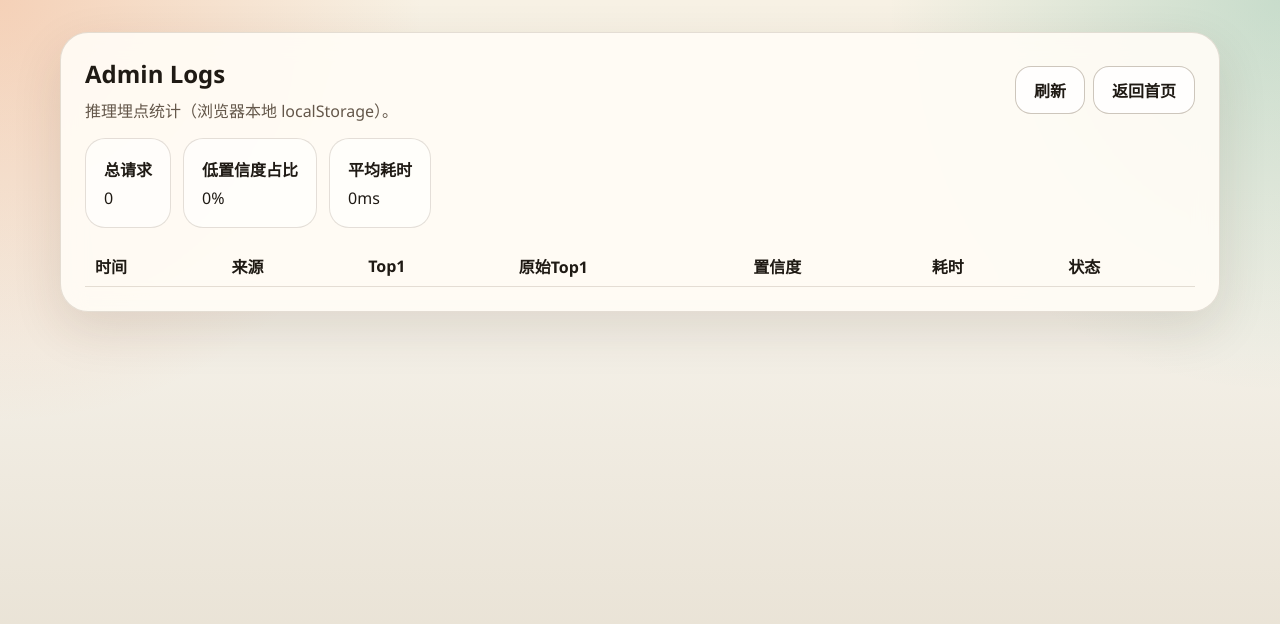
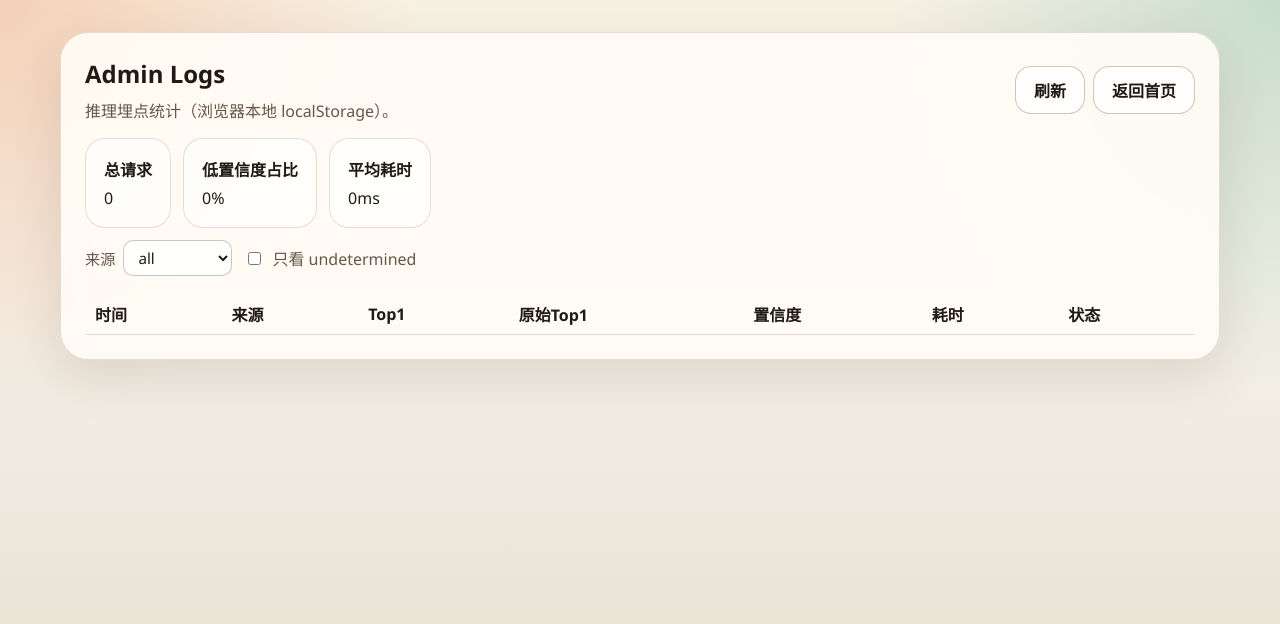
Before and after one commit to cryocore1225/npc_project, a Next.js app: page /admin in a window 1280 px wide. Shown: the top 624 px of the page. Built offline with nearby package versions, Linux system fonts and the light colour scheme.

Commit message:
按来源筛选，只看 undetermined

```diff
--- a/app/admin/page.tsx
+++ b/app/admin/page.tsx
@@ -28,6 +28,9 @@ type InferenceLog = {
 const LOG_STORAGE_KEY = 'npc_inference_logs_v1'
 
 export default function AdminPage() {
+  const [sourceFilter, setSourceFilter] = useState<InputSource | 'all'>('all')
+  const [onlyUndetermined, setOnlyUndetermined] = useState(false)
+
   function readLogs(): InferenceLog[] {
     if (typeof window === 'undefined') return []
     try {
@@ -44,17 +47,25 @@ export default function AdminPage() {
     setLogs(readLogs())
   }
 
+  const filteredLogs = useMemo(() => {
+    return logs.filter((item) => {
+      if (sourceFilter !== 'all' && item.source !== sourceFilter) return false
+      if (onlyUndetermined && !item.undetermined) return false
+      return true
+    })
+  }, [logs, onlyUndetermined, sourceFilter])
+
   const summary = useMemo(() => {
-    const total = logs.length
+    const total = filteredLogs.length
     if (!total) return { total: 0, lowConfidenceRate: 0, avgLatency: 0 }
-    const low = logs.filter((item) => item.undetermined).length
-    const avgLatency = Math.round(logs.reduce((acc, cur) => acc + cur.latencyMs, 0) / total)
+    const low = filteredLogs.filter((item) => item.undetermined).length
+    const avgLatency = Math.round(filteredLogs.reduce((acc, cur) => acc + cur.latencyMs, 0) / total)
     return {
       total,
       lowConfidenceRate: Math.round((low / total) * 100),
       avgLatency,
     }
-  }, [logs])
+  }, [filteredLogs])
 
   return (
     <main className="page-shell">
@@ -89,6 +100,31 @@ export default function AdminPage() {
           </div>
         </div>
 
+        <div className="admin-filters">
+          <label className="admin-filter-item">
+            来源
+            <select
+              className="admin-select"
+              value={sourceFilter}
+              onChange={(e) => setSourceFilter(e.target.value as InputSource | 'all')}
+            >
+              <option value="all">all</option>
+              <option value="camera">camera</option>
+              <option value="local">local</option>
+              <option value="url">url</option>
+              <option value="clipboard">clipboard</option>
+            </select>
+          </label>
+          <label className="admin-filter-check">
+            <input
+              type="checkbox"
+              checked={onlyUndetermined}
+              onChange={(e) => setOnlyUndetermined(e.target.checked)}
+            />
+            只看 undetermined
+          </label>
+        </div>
+
         <div className="admin-table-wrap">
           <table className="admin-table">
             <thead>
@@ -103,7 +139,7 @@ export default function AdminPage() {
               </tr>
             </thead>
             <tbody>
-              {logs.map((item) => (
+              {filteredLogs.map((item) => (
                 <tr key={item.id}>
                   <td>{new Date(item.timestamp).toLocaleString()}</td>
                   <td>{item.source}</td>
--- a/app/globals.css
+++ b/app/globals.css
@@ -645,6 +645,38 @@ button:disabled {
   overflow-x: auto;
 }
 
+.admin-filters {
+  margin-top: 12px;
+  display: flex;
+  gap: 12px;
+  flex-wrap: wrap;
+  align-items: center;
+}
+
+.admin-filter-item {
+  display: inline-flex;
+  align-items: center;
+  gap: 8px;
+  color: var(--muted);
+  font-size: 0.95rem;
+}
+
+.admin-select {
+  min-height: 36px;
+  border-radius: 10px;
+  border: 1px solid var(--line-strong);
+  background: rgba(255, 255, 255, 0.85);
+  color: var(--text);
+  padding: 0 10px;
+}
+
+.admin-filter-check {
+  display: inline-flex;
+  align-items: center;
+  gap: 8px;
+  color: var(--muted);
+}
+
 .admin-table {
   width: 100%;
   border-collapse: collapse;
```
